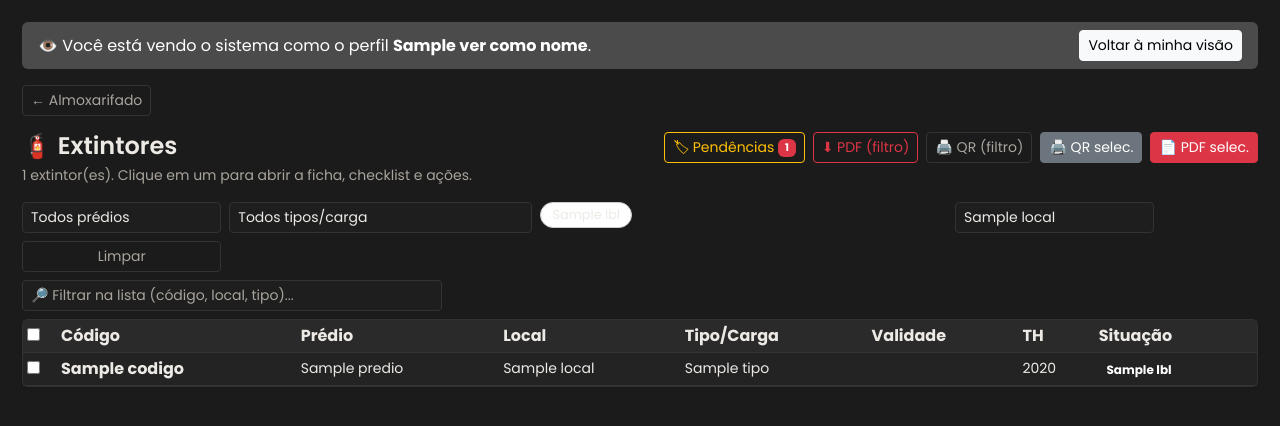
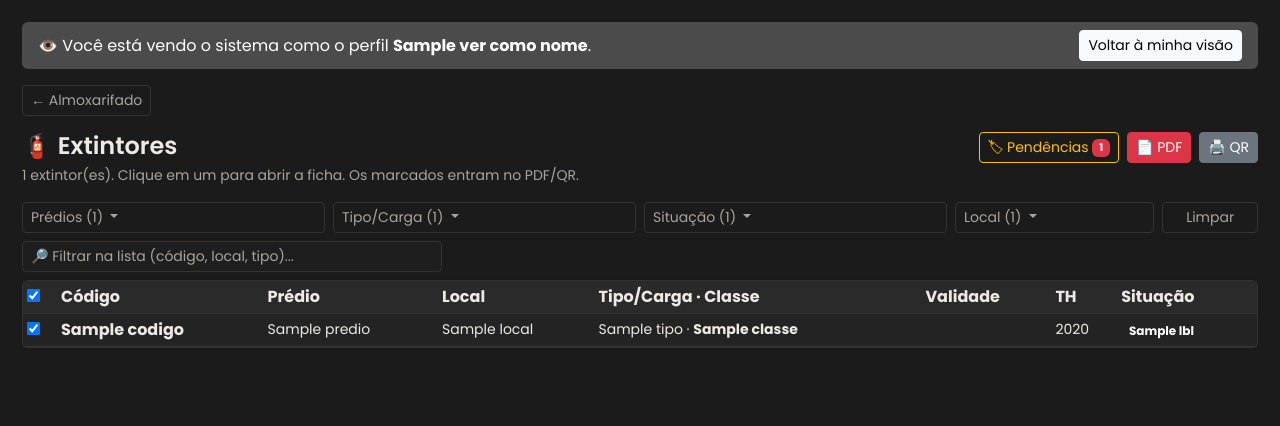
Before and after one commit to accarvalhofilho2907/solicitacao-materiais, a Python web app: template app/templates/almox/extintores.html in a window 1280 px wide. Shown: the top 426 px of the page. Run offline with Jinja, Linux system fonts and the light colour scheme; the template is opened without the code that fills it: most values are stand-ins (such as "Sample title", 1, 10 or a date in 2020).

Commit message:
Botao PDF gera relatorio (nao QR) + resumo por tipo/classe no relatorio  - abrirSelec('pdf') aponta para extintores_pdf (relatorio) com ?ids= dos   marcados; QR labels seguem pelo botao QR -> pagina QR -> PDF exato - extintores_pdf: resumo por tipo/carga + classe (com TOTAL) antes da lista Refaz filtros (dropdown multi-selecao em todos) + PDF/QR unicos por checkbox + classe na coluna + pendencias recolhivel  - Filtros predio/tipo/situacao/local: dropdown com checkboxes (multi-selecao),   aplica ao marcar; rota le getlist (_args_list) e casa por pertinencia - Botoes unicos "PDF" e "QR" usando os checkboxes (marcados por padrao) - Coluna "Tipo/Carga · Classe" (lista, PDF, pendencias) - Pendencias: grupos recolhiveis (collapse) + colunas completas

```diff
--- a/app/templates/almox/extintores.html
+++ b/app/templates/almox/extintores.html
@@ -1,70 +1,101 @@
 {% extends "base.html" %}
-{% block title %}Extintores — Almoxarifado<style>
-.sit-chip{border:1px solid #ccc;border-radius:20px;padding:.15rem .7rem;font-size:.8rem;cursor:pointer;background:#fff;user-select:none}
-.sit-chip.on{background:#FF5246;color:#fff;border-color:#FF5246}
-</style>
-<script>
-function marcarTodos(x){document.querySelectorAll('.ckExt').forEach(function(c){c.checked=x.checked;});}
-function abrirSelec(tipo){
-  var ids=[].slice.call(document.querySelectorAll('.ckExt:checked')).map(function(c){return c.value;});
-  if(!ids.length){alert('Marque ao menos um extintor.');return;}
-  var base = tipo==='pdf' ? "{{ url_for('almox.extintores_etiquetas_pdf') }}" : "{{ url_for('almox.extintores_qr') }}";
-  window.open(base + "?ids=" + ids.join(","), "_blank");
-}
-</script>
-{% endblock %}
+{% block title %}Extintores — Almoxarifado{% endblock %}
 {% block content %}
 <a href="{{ url_for('almox.home') }}" class="btn btn-sm btn-outline-secondary mb-3">← Almoxarifado</a>
 <div class="d-flex justify-content-between align-items-start flex-wrap gap-2 mb-1">
   <div>
     <h4 class="mb-1">🧯 Extintores</h4>
-    <p class="text-muted small mb-0">{{ linhas|length }} extintor(es). Clique em um para abrir a ficha, checklist e ações.</p>
+    <p class="text-muted small mb-0">{{ linhas|length }} extintor(es). Clique em um para abrir a ficha. Os marcados entram no PDF/QR.</p>
   </div>
   <div class="d-flex gap-2 flex-wrap">
     <a href="{{ url_for('almox.pendencias_etiqueta') }}" class="btn btn-sm btn-outline-warning">🏷 Pendências{% if n_pend %} <span class="badge bg-danger">{{ n_pend }}</span>{% endif %}</a>
-    <a href="{{ url_for('almox.extintores_pdf', predio=predio, local=local, tipo=tipo, situacao=situacoes) }}" class="btn btn-sm btn-outline-danger" target="_blank">⬇ PDF (filtro)</a>
-    <a href="{{ url_for('almox.extintores_qr', predio=predio, local=local, tipo=tipo, situacao=situacoes) }}" class="btn btn-sm btn-outline-secondary" target="_blank">🖨️ QR (filtro)</a>
-    <button type="button" class="btn btn-sm btn-secondary" onclick="abrirSelec('qr')">🖨️ QR selec.</button>
-    <button type="button" class="btn btn-sm btn-danger" onclick="abrirSelec('pdf')">📄 PDF selec.</button>
+    <button type="button" class="btn btn-sm btn-danger" onclick="abrirSelec('pdf')">📄 PDF</button>
+    <button type="button" class="btn btn-sm btn-secondary" onclick="abrirSelec('qr')">🖨️ QR</button>
     {% if perm.ext_cadastrar %}<a href="{{ url_for('almox.extintor_cadastro') }}" class="btn btn-sm btn-primary">＋ Novo extintor</a>{% endif %}
   </div>
 </div>
 
-<form class="row g-2 my-2" method="get">
-  <div class="col-6 col-md-2"><select name="predio" class="form-select form-select-sm" onchange="this.form.submit()">
-    <option value="">Todos prédios</option>
-    {% for p in predios %}<option value="{{ p }}" {{ 'selected' if predio==p }}>{{ predio_label.get(p, p) }}</option>{% endfor %}
-  </select></div>
-  <div class="col-6 col-md-3"><select name="tipo" class="form-select form-select-sm" onchange="this.form.submit()">
-    <option value="">Todos tipos/carga</option>
-    {% for t in tipos %}<option value="{{ t }}" {{ 'selected' if tipo==t }}>{{ t }}</option>{% endfor %}
-  </select></div>
-  <div class="col-12 col-md-4"><div class="d-flex flex-wrap gap-1">
-    {% for k, lbl in situacao_opcoes %}
-    <label class="sit-chip {{ 'on' if k in situacoes }}"><input type="checkbox" name="situacao" value="{{ k }}" {{ 'checked' if k in situacoes }} onchange="this.form.submit()" hidden>{{ lbl }}</label>
-    {% endfor %}
-  </div></div>
-  <div class="col-6 col-md-2"><select name="local" class="form-select form-select-sm" onchange="this.form.submit()">
-    <option value="">Local (todos)</option>
-    {% for lo in locais %}<option value="{{ lo }}" {{ 'selected' if local==lo }}>{{ lo }}</option>{% endfor %}
-    {% if local and local not in locais %}<option value="{{ local }}" selected>{{ local }}</option>{% endif %}
-  </select></div>
-  <div class="col-md-2"><a href="{{ url_for('almox.extintores') }}" class="btn btn-sm btn-outline-secondary w-100">Limpar</a></div>
+<form class="row g-2 my-2" method="get" id="formFiltro">
+  <div class="col-6 col-md-3">
+    <div class="dropdown">
+      <button class="btn btn-sm btn-outline-secondary dropdown-toggle w-100 text-start" type="button" data-bs-toggle="dropdown" data-bs-auto-close="outside">
+        Prédios{% if predios_sel %} ({{ predios_sel|length }}){% endif %}
+      </button>
+      <ul class="dropdown-menu p-2" style="max-height:280px;overflow:auto">
+        {% for p in predios %}
+        <li><label class="dropdown-item d-flex gap-2 align-items-center">
+          <input type="checkbox" name="predio" value="{{ p }}" {{ 'checked' if p in predios_sel }} onchange="document.getElementById('formFiltro').submit()"> {{ predio_label.get(p, p) }}
+        </label></li>
+        {% endfor %}
+      </ul>
+    </div>
+  </div>
+  <div class="col-6 col-md-3">
+    <div class="dropdown">
+      <button class="btn btn-sm btn-outline-secondary dropdown-toggle w-100 text-start" type="button" data-bs-toggle="dropdown" data-bs-auto-close="outside">
+        Tipo/Carga{% if tipos_sel %} ({{ tipos_sel|length }}){% endif %}
+      </button>
+      <ul class="dropdown-menu p-2" style="max-height:280px;overflow:auto">
+        {% for t in tipos %}
+        <li><label class="dropdown-item d-flex gap-2 align-items-center">
+          <input type="checkbox" name="tipo" value="{{ t }}" {{ 'checked' if t in tipos_sel }} onchange="document.getElementById('formFiltro').submit()"> {{ t }}
+        </label></li>
+        {% endfor %}
+      </ul>
+    </div>
+  </div>
+  <div class="col-6 col-md-3">
+    <div class="dropdown">
+      <button class="btn btn-sm btn-outline-secondary dropdown-toggle w-100 text-start" type="button" data-bs-toggle="dropdown" data-bs-auto-close="outside">
+        Situação{% if situacoes %} ({{ situacoes|length }}){% endif %}
+      </button>
+      <ul class="dropdown-menu p-2" style="max-height:280px;overflow:auto">
+        {% for k, lbl in situacao_opcoes %}
+        <li><label class="dropdown-item d-flex gap-2 align-items-center">
+          <input type="checkbox" name="situacao" value="{{ k }}" {{ 'checked' if k in situacoes }} onchange="document.getElementById('formFiltro').submit()"> {{ lbl }}
+        </label></li>
+        {% endfor %}
+      </ul>
+    </div>
+  </div>
+  <div class="col-6 col-md-2">
+    <div class="dropdown">
+      <button class="btn btn-sm btn-outline-secondary dropdown-toggle w-100 text-start" type="button" data-bs-toggle="dropdown" data-bs-auto-close="outside">
+        Local{% if locais_sel %} ({{ locais_sel|length }}){% endif %}
+      </button>
+      <ul class="dropdown-menu p-2" style="max-height:280px;overflow:auto">
+        {% for lo in locais %}
+        <li><label class="dropdown-item d-flex gap-2 align-items-center">
+          <input type="checkbox" name="local" value="{{ lo }}" {{ 'checked' if lo in locais_sel }} onchange="document.getElementById('formFiltro').submit()"> {{ lo }}
+        </label></li>
+        {% endfor %}
+        {% for lo in locais_sel if lo not in locais %}
+        <li><label class="dropdown-item d-flex gap-2 align-items-center">
+          <input type="checkbox" name="local" value="{{ lo }}" checked onchange="document.getElementById('formFiltro').submit()"> {{ lo }}
+        </label></li>
+        {% endfor %}
+      </ul>
+    </div>
+  </div>
+  <div class="col-6 col-md-1"><a href="{{ url_for('almox.extintores') }}" class="btn btn-sm btn-outline-secondary w-100">Limpar</a></div>
 </form>
 
 <input id="filtroExt" class="form-control form-control-sm my-2" style="max-width:420px" placeholder="🔎 Filtrar na lista (código, local, tipo)..." autocomplete="off">
 
 <div class="card"><div class="table-responsive">
 <table class="table table-sm table-hover mb-0 align-middle" id="tabelaExt">
-  <thead class="table-light"><tr><th style="width:34px"><input type="checkbox" id="ckAll" onclick="marcarTodos(this)"></th><th>Código</th><th>Prédio</th><th>Local</th><th>Tipo/Carga</th><th>Validade</th><th>TH</th><th>Situação</th></tr></thead>
+  <thead class="table-light"><tr>
+    <th style="width:34px"><input type="checkbox" id="ckAll" checked onclick="marcarTodos(this)"></th>
+    <th>Código</th><th>Prédio</th><th>Local</th><th>Tipo/Carga · Classe</th><th>Validade</th><th>TH</th><th>Situação</th>
+  </tr></thead>
   <tbody>
     {% for e, k, lbl, cls in linhas %}
     <tr style="cursor:pointer" onclick="location.href='{{ url_for('almox.extintor_ficha', eid=e.id) }}'">
-      <td onclick="event.stopPropagation()"><input type="checkbox" class="ckExt" value="{{ e.id }}"></td>
+      <td onclick="event.stopPropagation()"><input type="checkbox" class="ckExt" value="{{ e.id }}" checked></td>
       <td><b>{{ e.codigo or '—' }}</b></td>
       <td class="small">{{ predio_label.get(e.predio, e.predio) }}</td>
       <td class="small">{{ e.local or '—' }}</td>
-      <td class="small">{{ e.tipo or '—' }}</td>
+      <td class="small">{{ e.tipo or '—' }}{% if e.classe %} · <b>{{ e.classe }}</b>{% endif %}</td>
       <td class="small">{{ competencia(e.validade) }}</td>
       <td class="small">{{ e.teste_hidrostatico.year if e.teste_hidrostatico else '—' }}</td>
       <td><span class="badge bg-{{ cls }}">{{ lbl }}</span></td>
@@ -77,6 +108,13 @@ function abrirSelec(tipo){
 </div></div>
 
 <script>
+function marcarTodos(x){document.querySelectorAll('.ckExt').forEach(function(c){c.checked=x.checked;});}
+function abrirSelec(tipo){
+  var ids=[].slice.call(document.querySelectorAll('.ckExt:checked')).map(function(c){return c.value;});
+  if(!ids.length){alert('Marque ao menos um extintor.');return;}
+  var base = tipo==='pdf' ? "{{ url_for('almox.extintores_pdf') }}" : "{{ url_for('almox.extintores_qr') }}";
+  window.open(base + "?ids=" + ids.join(","), "_blank");
+}
 (function(){
   var inp=document.getElementById('filtroExt');
   var linhas=document.querySelectorAll('#tabelaExt tbody tr');
@@ -87,17 +125,4 @@ function abrirSelec(tipo){
   });
 })();
 </script>
-<style>
-.sit-chip{border:1px solid #ccc;border-radius:20px;padding:.15rem .7rem;font-size:.8rem;cursor:pointer;background:#fff;user-select:none}
-.sit-chip.on{background:#FF5246;color:#fff;border-color:#FF5246}
-</style>
-<script>
-function marcarTodos(x){document.querySelectorAll('.ckExt').forEach(function(c){c.checked=x.checked;});}
-function abrirSelec(tipo){
-  var ids=[].slice.call(document.querySelectorAll('.ckExt:checked')).map(function(c){return c.value;});
-  if(!ids.length){alert('Marque ao menos um extintor.');return;}
-  var base = tipo==='pdf' ? "{{ url_for('almox.extintores_etiquetas_pdf') }}" : "{{ url_for('almox.extintores_qr') }}";
-  window.open(base + "?ids=" + ids.join(","), "_blank");
-}
-</script>
 {% endblock %}
```
Also changed, not shown: ROADMAP_COMPLETO_SERENA.md (+18 -0 lines), app/almox.py (+74 -42 lines), app/templates/almox/pendencias_etiqueta.html (+15 -5 lines).
